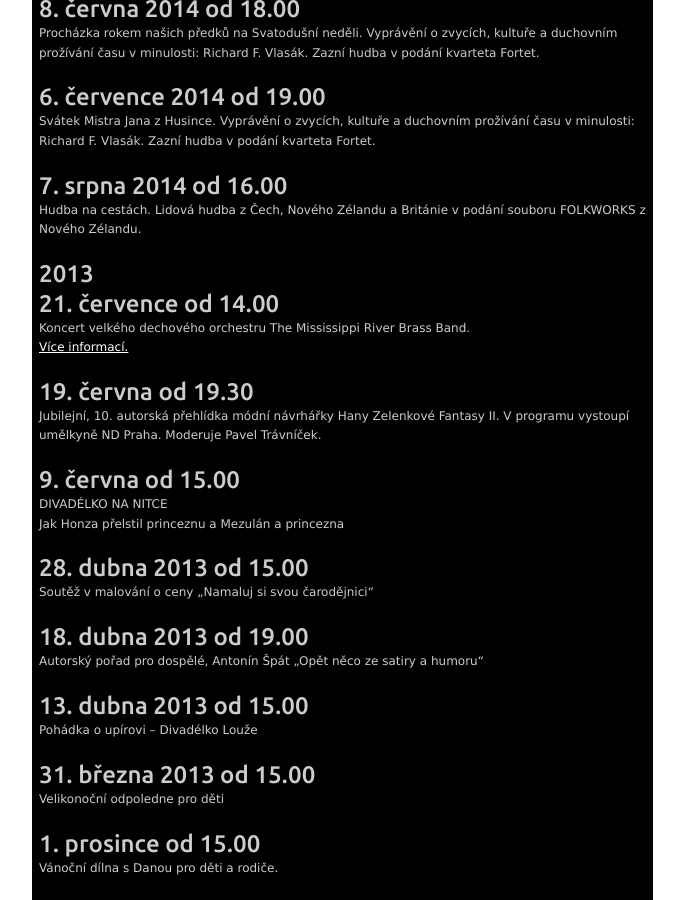
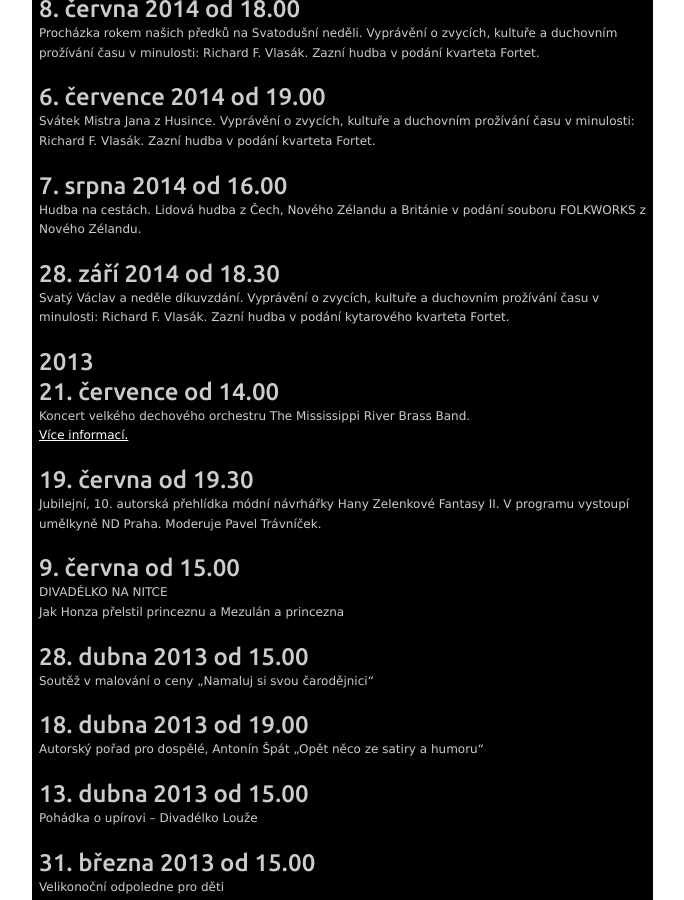
Before and after one commit to spejcharzelec/spejcharzelec.github.com, a Jekyll site: the page built from _posts/2011-12-24-archiv-akci.html, in a window 1280 px wide and 900 px high, scrolled down 976 px. Shown: the whole window, without its empty margins (427-1111 px from the left). Built offline with Jekyll 4.4.1, drawn with Linux system fonts in a browser that asks for light colours.

Commit message:
Update 2011-12-24-archiv-akci.html

```diff
--- a/_posts/2011-12-24-archiv-akci.html
+++ b/_posts/2011-12-24-archiv-akci.html
@@ -29,6 +29,8 @@ Kašpárek v pekle, Divadélko na Nitce<br /><br />
 
 <h2>7. srpna 2014 od 16.00</h2>Hudba na cestách. Lidová hudba z Čech, Nového Zélandu a Británie v podání souboru FOLKWORKS z Nového Zélandu.<br><br>
 
+<h2>28. září 2014 od 18.30</h2>Svatý Václav a neděle díkuvzdání. Vyprávění o zvycích, kultuře a duchovním prožívání času v minulosti: Richard F. Vlasák. Zazní hudba v podání kytarového kvarteta Fortet.<br><br>
+
 <h2>2013</h2>
 
 <h2>21. července od 14.00</h2>
```
